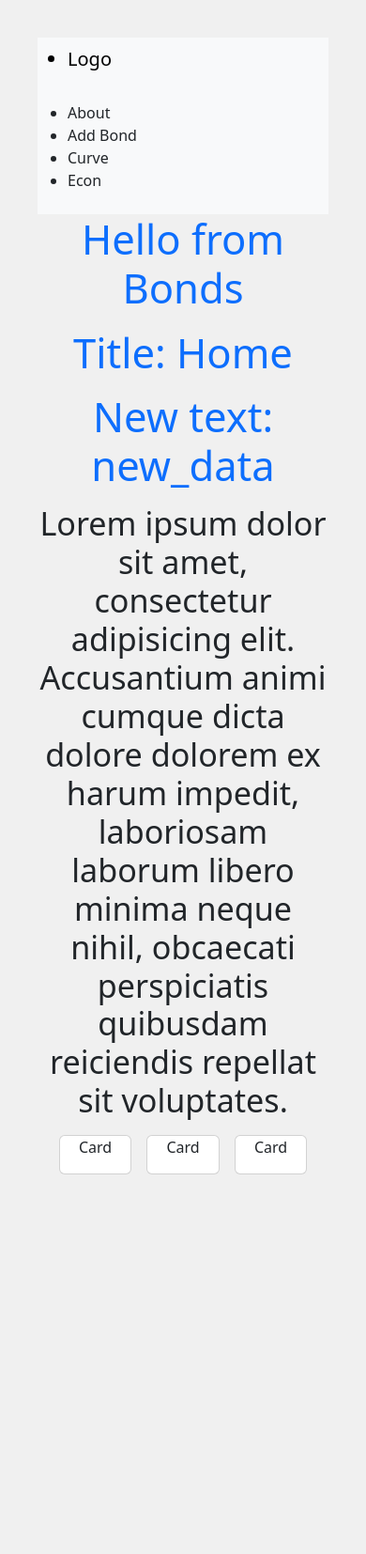
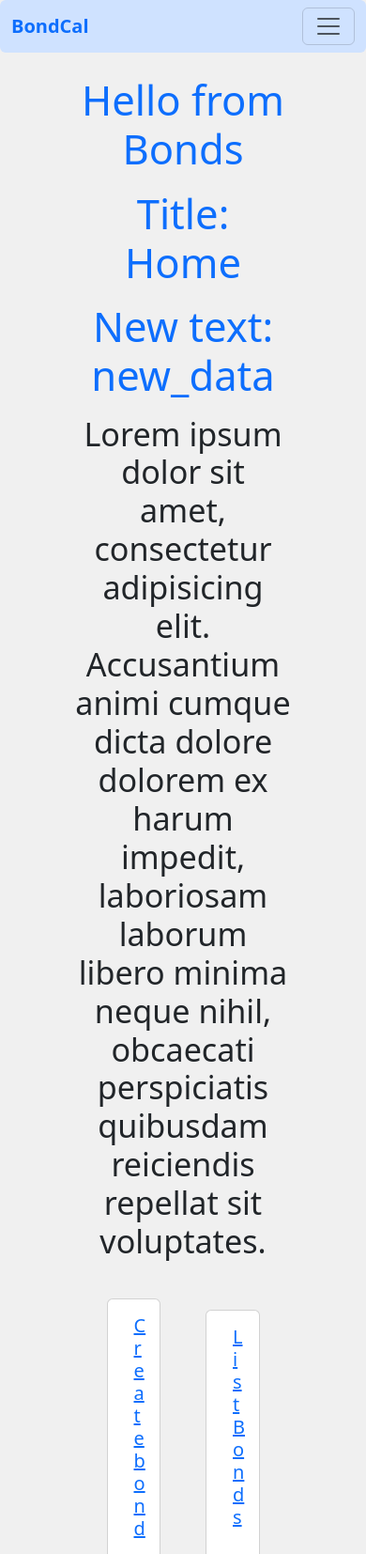
Before and after one commit to jata4321/Bonds_sandbox_Django_project, a Django app: page /bonds/ in a window 390 px wide. Shown: the top 1654 px of the page at 94% size. Before the commit the page ends 1250 px from the top, so only its background shows below. Run offline with Django 5.2, Linux system fonts and the light colour scheme; some libraries are stand-ins or nearby versions.

Commit message:
Integrate navbar and footer into base template, enhance navbar design, and add footer content with additional styles for layout.

```diff
--- a/bonds/templates/bonds/home.html
+++ b/bonds/templates/bonds/home.html
@@ -1,14 +1,13 @@
 {% extends 'base.html' %}
 
 {% block content %}
-
-{% include 'bonds/_navbar.html' %}
 
 <div class="display-1 text-center text-primary height-vh-50">
     <p>Hello from Bonds</p>
     <p>Title: {{ title }}</p>
     <p>New text: {{ new_data }}</p>
 </div>
+
 <div class="row display-4 text-center">
     <p>
         Lorem ipsum dolor sit amet, consectetur adipisicing elit.
@@ -17,16 +16,28 @@
         quibusdam reiciendis repellat sit voluptates.
     </p>
 </div>
-<div class="row">
+<div class="row my-4">
     <div class="row text-center align-items-center justify-content-center mx-auto">
-    <div class="card col-3 mx-2">
-        <p>Card</p>
+    <div class="card col-3 mx-4">
+        <div class="card-body">
+            <h5 class="card-title"><a href="{% url 'bonds:create_bond' %}">Create bond</a></h5>
+            <div class="border-bottom mb-3"></div>
+            <p class="card-text">Lorem ipsum dolor sit amet, consectetur adipisicing elit. Eaque eos in inventore maxime natus nihil nostrum quasi ratione vero vitae. A consectetur minus molestias nesciunt nostrum numquam, quibusdam sit voluptatem.</p>
+        </div>
     </div>
-    <div class="card col-3 mx-2">
-        <p>Card</p>
+    <div class="card col-3 mx-4">
+        <div class="card-body">
+            <h5 class="card-title"><a class='link' href="{% url 'bonds:list_bonds' %}">List Bonds</a></h5>
+            <div class="border-bottom mb-3"></div>
+            <p class="card-text">Lorem ipsum dolor sit amet, consectetur adipisicing elit. Eaque eos in inventore maxime natus nihil nostrum quasi ratione vero vitae. A consectetur minus molestias nesciunt nostrum numquam, quibusdam sit voluptatem.</p>
+        </div>
     </div>
-    <div class="card col-3 mx-2">
-        <p>Card</p>
+    <div class="card col-3 mx-4">
+        <div class="card-body">
+            <h5 class="card-title"><a href="{% url 'bonds:list_bonds' %}">Edit bond</a></h5>
+            <div class="border-bottom mb-3"></div>
+            <p class="card-text">Lorem ipsum dolor sit amet, consectetur adipisicing elit. Eaque eos in inventore maxime natus nihil nostrum quasi ratione vero vitae. A consectetur minus molestias nesciunt nostrum numquam, quibusdam sit voluptatem.</p>
+        </div>
     </div>
     </div>
 </div>
--- a/static/styles.css
+++ b/static/styles.css
@@ -1,4 +1,7 @@
 body {
     background-color: #f0f0f0;
-    padding: 40px;
 }
+
+.main-container {
+    margin: auto 5rem;
+}
--- a/templates/base.html
+++ b/templates/base.html
@@ -1,5 +1,7 @@
 <!DOCTYPE html>
 {% load static %}
+
+{% load crispy_forms_field %}
 
 <html lang="en">
 <head>
@@ -11,8 +13,16 @@
 
 </head>
 <body>
-{% block content %}
-{% endblock %}
+
+{% include 'navbar.html' %}
+
+<section class="main-container">
+    {% block content %}
+    {% endblock %}
+</section>
+
+{% include 'footer.html' %}
+
 <script src="https://cdn.jsdelivr.net/npm/bootstrap@5.3.2/dist/js/bootstrap.bundle.min.js"
         integrity="sha384-C6RzsynM9kWDrMNeT87bh95OGNyZPhcTNXj1NW7RuBCsyN/o0jlpcV8Qyq46cDfL"
         crossorigin="anonymous"></script>
--- /dev/null
+++ b/templates/footer.html
@@ -0,0 +1,56 @@
+<footer class="bg-light text-muted border-top mt-5">
+  <div class="container py-4">
+    <div class="row gy-3 align-items-center">
+      <div class="col-12 col-md-6">
+        <div class="small">
+          © 2023–{% now "Y" %} Your Company. All rights reserved.
+          <br>
+          Created: {{ site_created_at|date:"Y-m-d" }}{% if not site_created_at %}2025-01-01{% endif %} · Location: {{ site_city|default:"Warsaw" }}, {{ site_country|default:"Poland" }}
+        </div>
+      </div>
+      <div class="col-12 col-md-6 text-md-end">
+        <div class="small">
+          App version: {{ app_version|default:"1.0.0" }} · Last updated: {{ last_updated|date:"Y-m-d" }}
+        </div>
+      </div>
+    </div>
+
+    <hr class="my-3">
+
+    <div class="row gy-2">
+      <div class="col-12 col-md-4">
+        <h6 class="text-uppercase text-secondary mb-2">Information</h6>
+        <ul class="list-unstyled small mb-0">
+          <li><a class="link-secondary text-decoration-none" href="/about/">About us</a></li>
+          <li><a class="link-secondary text-decoration-none" href="/contact/">Contact</a></li>
+          <li><a class="link-secondary text-decoration-none" href="/faq/">FAQ</a></li>
+        </ul>
+      </div>
+      <div class="col-12 col-md-4">
+        <h6 class="text-uppercase text-secondary mb-2">Legal</h6>
+        <ul class="list-unstyled small mb-0">
+          <li><a class="link-secondary text-decoration-none" href="/privacy/">Privacy policy</a></li>
+          <li><a class="link-secondary text-decoration-none" href="/terms/">Terms of service</a></li>
+          <li><a class="link-secondary text-decoration-none" href="/cookies/">Cookie policy</a></li>
+        </ul>
+      </div>
+      <div class="col-12 col-md-4">
+        <h6 class="text-uppercase text-secondary mb-2">Contact & Status</h6>
+        <ul class="list-unstyled small mb-0">
+          <li>Email: <a class="link-secondary text-decoration-none" href="mailto:contact@example.com">contact@example.com</a></li>
+          <li>Phone: <span class="text-secondary">+48 000 000 000</span></li>
+          <li>System status: <span class="badge text-bg-success align-middle">Online</span></li>
+        </ul>
+      </div>
+    </div>
+
+    <div class="row mt-3">
+      <div class="col-12">
+        <p class="small text-secondary mb-0">
+          The information published on this website is for informational purposes only and does not constitute investment advice or an offer within the meaning of the Civil Code.
+          By using the service, you agree to the terms of service.
+        </p>
+      </div>
+    </div>
+  </div>
+</footer>
--- /dev/null
+++ b/templates/navbar.html
@@ -0,0 +1,79 @@
+<!-- Navbar: jasne tło, 4 dropdowny z poleceniami (linki do akcji), marka po lewej, Login po prawej -->
+<nav class="navbar navbar-expand-lg navbar-light bg-primary-subtle rounded-2 mb-4">
+  <div class="container-fluid">
+    <a class="navbar-brand fw-semibold text-primary" href="{% url 'bonds:home' %}">BondCal</a>
+
+    <button class="navbar-toggler" type="button" data-bs-toggle="collapse" data-bs-target="#mainNavbar"
+            aria-controls="mainNavbar" aria-expanded="false" aria-label="Przełącz nawigację">
+      <span class="navbar-toggler-icon"></span>
+    </button>
+
+    <div class="collapse navbar-collapse" id="mainNavbar">
+      <ul class="navbar-nav me-auto mb-2 mb-lg-0">
+        <!-- Sekcja 1 -->
+        <li class="nav-item dropdown">
+          <a class="nav-link dropdown-toggle" href="#" id="dropdown1" role="button"
+             data-bs-toggle="dropdown" aria-expanded="false">
+            Sekcja 1
+          </a>
+          <ul class="dropdown-menu" aria-labelledby="dropdown1">
+            <li><a class="dropdown-item" href="/actions/sekcja1/akcja1/">Akcja 1</a></li>
+            <li><a class="dropdown-item" href="/actions/sekcja1/akcja2/">Akcja 2</a></li>
+            <li><a class="dropdown-item" href="/actions/sekcja1/akcja3/">Akcja 3</a></li>
+            <li><a class="dropdown-item" href="/actions/sekcja1/akcja4/">Akcja 4</a></li>
+            <li><a class="dropdown-item" href="/actions/sekcja1/akcja5/">Akcja 5</a></li>
+          </ul>
+        </li>
+
+        <!-- Sekcja 2 -->
+        <li class="nav-item dropdown">
+          <a class="nav-link dropdown-toggle" href="#" id="dropdown2" role="button"
+             data-bs-toggle="dropdown" aria-expanded="false">
+            Sekcja 2
+          </a>
+          <ul class="dropdown-menu" aria-labelledby="dropdown2">
+            <li><a class="dropdown-item" href="/actions/sekcja2/akcja1/">Akcja 1</a></li>
+            <li><a class="dropdown-item" href="/actions/sekcja2/akcja2/">Akcja 2</a></li>
+            <li><a class="dropdown-item" href="/actions/sekcja2/akcja3/">Akcja 3</a></li>
+            <li><a class="dropdown-item" href="/actions/sekcja2/akcja4/">Akcja 4</a></li>
+            <li><a class="dropdown-item" href="/actions/sekcja2/akcja5/">Akcja 5</a></li>
+          </ul>
+        </li>
+
+        <!-- Sekcja 3 -->
+        <li class="nav-item dropdown">
+          <a class="nav-link dropdown-toggle" href="#" id="dropdown3" role="button"
+             data-bs-toggle="dropdown" aria-expanded="false">
+            Sekcja 3
+          </a>
+          <ul class="dropdown-menu" aria-labelledby="dropdown3">
+            <li><a class="dropdown-item" href="/actions/sekcja3/akcja1/">Akcja 1</a></li>
+            <li><a class="dropdown-item" href="/actions/sekcja3/akcja2/">Akcja 2</a></li>
+            <li><a class="dropdown-item" href="/actions/sekcja3/akcja3/">Akcja 3</a></li>
+            <li><a class="dropdown-item" href="/actions/sekcja3/akcja4/">Akcja 4</a></li>
+            <li><a class="dropdown-item" href="/actions/sekcja3/akcja5/">Akcja 5</a></li>
+          </ul>
+        </li>
+
+        <!-- Sekcja 4 -->
+        <li class="nav-item dropdown">
+          <a class="nav-link dropdown-toggle" href="#" id="dropdown4" role="button"
+             data-bs-toggle="dropdown" aria-expanded="false">
+            Sekcja 4
+          </a>
+          <ul class="dropdown-menu" aria-labelledby="dropdown4">
+            <li><a class="dropdown-item" href="/actions/sekcja4/akcja1/">Akcja 1</a></li>
+            <li><a class="dropdown-item" href="/actions/sekcja4/akcja2/">Akcja 2</a></li>
+            <li><a class="dropdown-item" href="/actions/sekcja4/akcja3/">Akcja 3</a></li>
+            <li><a class="dropdown-item" href="/actions/sekcja4/akcja4/">Akcja 4</a></li>
+            <li><a class="dropdown-item" href="/actions/sekcja4/akcja5/">Akcja 5</a></li>
+          </ul>
+        </li>
+      </ul>
+
+      <div class="d-flex">
+        <a class="btn btn-outline-success" href="/login/">Login</a>
+      </div>
+    </div>
+  </div>
+</nav>
```
